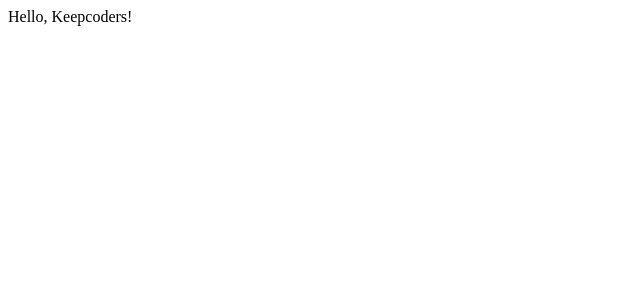
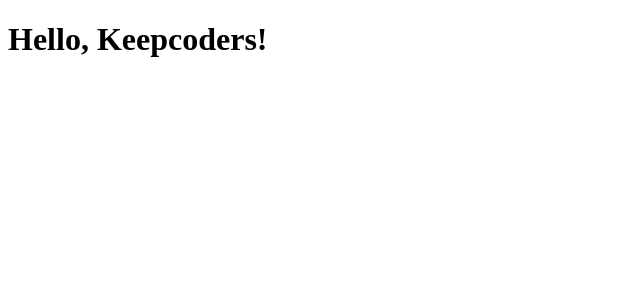
Before and after one commit to davidjj76/kc-nextjs-template, a Next.js app: page / in a window 1280 px wide. Shown: the top 300 px of the page, without its empty margins (0-640 px from the left). Built offline with nearby package versions, Linux system fonts and the light colour scheme.

Commit message:
Put an h1

```diff
--- a/app/page.tsx
+++ b/app/page.tsx
@@ -1,3 +1,7 @@
 export default function Home() {
-  return <main>Hello, Keepcoders!</main>;
+  return (
+    <main>
+      <h1>Hello, Keepcoders!</h1>
+    </main>
+  );
 }
```
